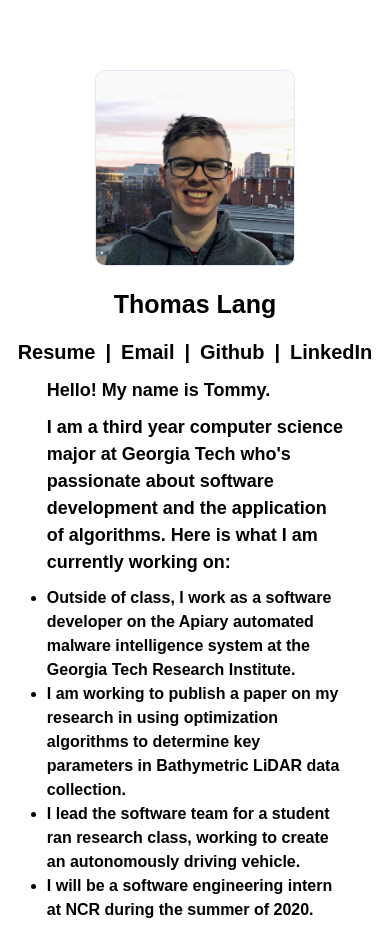
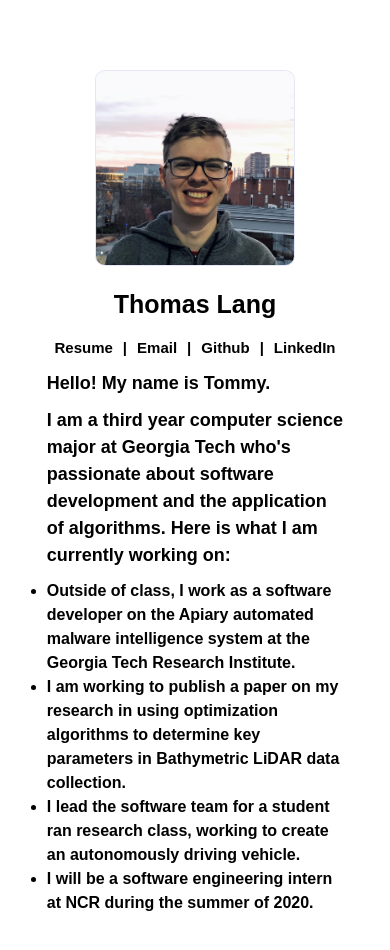
Before and after one commit to bopas2/bopas2.github.io, a Jekyll site: the page index.html, which Jekyll copies as it is, in a window 390 px wide. Built offline with Jekyll 4.4.1, drawn with Linux system fonts in a browser that asks for light colours; nearby versions of some CDN libraries; some web fonts are replaced; a style sheet for code colours, icons or effects is not loaded.

Commit message:
Update main.scss

```diff
--- a/css/main.scss
+++ b/css/main.scss
@@ -106,7 +106,7 @@ a:active { color: #000; }
     }
 
     .links {
-        font-size: 16;
+        font-size: 16px;
     }
 }
 
@@ -119,6 +119,6 @@ a:active { color: #000; }
     }
 
     .links {
-        font-size: 15;
+        font-size: 15px;
     }
 }
```
